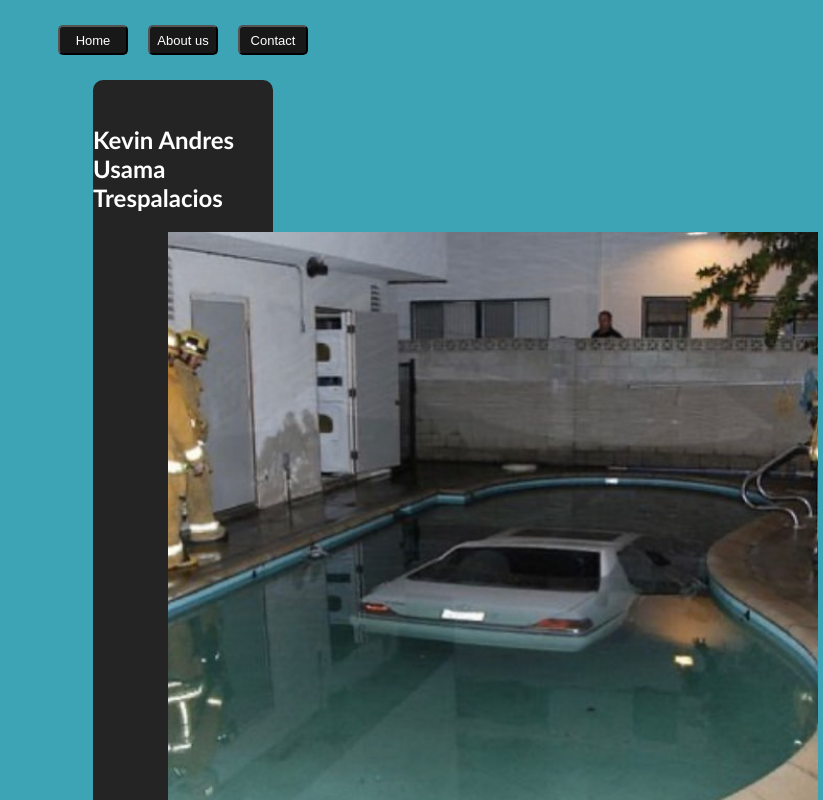
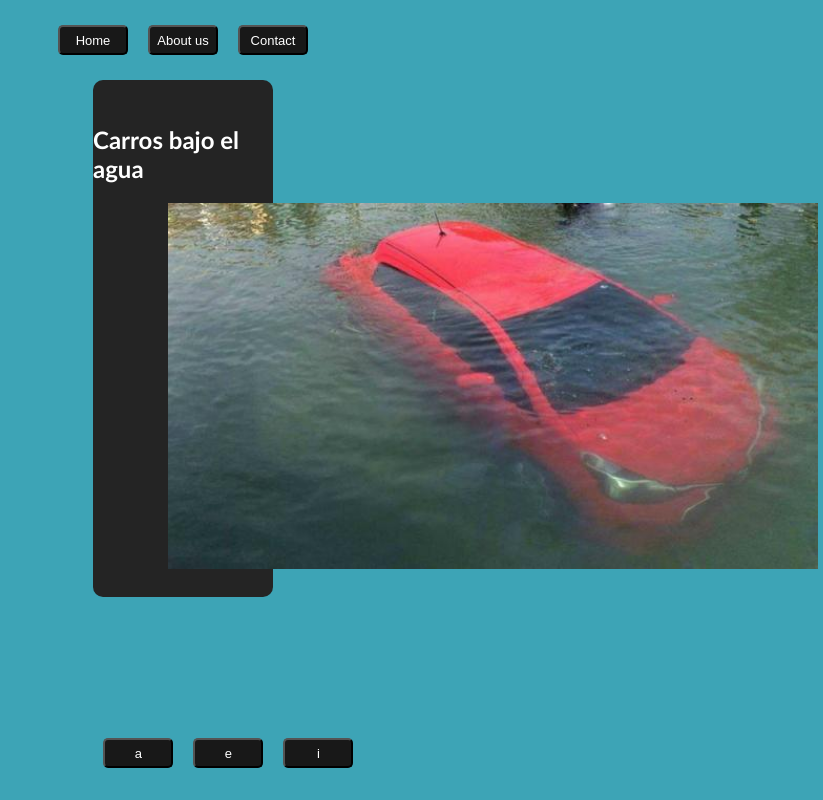
Before and after one commit to kevinA2208/AppReact, a React (Create React App) app: page /AboutUs in a window 1280 px wide. Shown: the top 800 px of the page, without its empty margins (457-1280 px from the left). Built offline with nearby package versions, Linux system fonts and the light colour scheme.

Commit message:
App react

```diff
--- a/package.json
+++ b/package.json
@@ -8,6 +8,8 @@
     "@testing-library/user-event": "^13.5.0",
     "react": "^17.0.2",
     "react-dom": "^17.0.2",
+    "react-router": "^6.2.1",
+    "react-router-dom": "^6.2.1",
     "react-scripts": "^5.0.0",
     "web-vitals": "^2.1.4"
   },
--- a/src/App.css
+++ b/src/App.css
@@ -25,13 +25,34 @@ body{
     border-radius: 10px;
 }
 
+.aboutUsDiv{
+    display: flex;
+    justify-content: center;
+    padding-top: 25px;
+    padding-bottom: 25px;
+    margin-left: 550px;
+    margin-right: 550px;
+    background-color: rgb(36, 36, 36);
+    flex-direction: column;
+    border-radius: 10px;
+}
+
 .footerDiv{
     display: flex;
     justify-content: center;
     padding-top: 25px;
+    position: absolute;
+    bottom:4%;
+    left: 43%;
 }
 
 #name{
+    display: flex;
+    justify-content: center;
+    color: white;
+}
+
+#info{
     display: flex;
     justify-content: center;
     color: white;
@@ -46,6 +67,15 @@ body{
     filter: contrast(200%)
 }
 
+#imagen2{
+    width: 650px;
+    padding-left: 75px;
+}
+
+#imagen2:hover{
+    filter: grayscale(100%)
+}
+
 #buttons{
     background-color: rgb(24, 24, 24);
     color: white;
--- a/src/App.js
+++ b/src/App.js
@@ -1,10 +1,23 @@
 import './App.css';
-import { Body } from './components/pages/Body/Body';
+import { Home } from './components/pages/Home/Home';
+import { AboutUsMain } from './components/layouts/AboutUs/AboutUsMain';
+import {
+  BrowserRouter,
+  Routes,
+  Route
+} from "react-router-dom";
+
 
 
 function App() {
   return (
-    <Body/>
+    <BrowserRouter>
+      <Routes>
+        <Route path="/" element={<Home/>}/>
+        <Route path="/AboutUs" element={<AboutUsMain/>}/>
+      </Routes>
+    </BrowserRouter>
+
   );
 }
 
--- /dev/null
+++ b/src/components/UI/ImagenMain/Imagen2.jsx
@@ -0,0 +1,10 @@
+import React from 'react'
+import imagen2 from '../../../assets/images/imagen2.jpg'
+
+export const Imagen2 = () => {
+  return (
+    <div>
+        <img id="imagen2" src={imagen2} alt="img2"></img>
+    </div>
+  )
+}
--- /dev/null
+++ b/src/components/layouts/AboutUs/AboutUsMain.jsx
@@ -0,0 +1,19 @@
+import React from 'react'
+import { Imagen2 } from '../../UI/ImagenMain/Imagen2'
+import { Footer } from '../Footer/Footer'
+import { Header } from '../Header/Header'
+
+
+export const AboutUsMain = () => {
+  return (
+    <div>
+        <Header/>
+                <div className="aboutUsDiv">
+                <h2 id='info'>Carros bajo el agua</h2>
+                <Imagen2/>
+            </div>
+        <Footer/>
+    </div>
+
+  )
+}
--- a/src/components/layouts/Footer/Footer.jsx
+++ b/src/components/layouts/Footer/Footer.jsx
@@ -4,7 +4,7 @@ import { Botones } from '../../UI/Botones/Botones'
 export const Footer = () => {
   return (
     <div className='footerDiv'>
-        <Botones link="https://youtube.com/" butMensaje="a"/>
+        <Botones butMensaje="a"/>
         <Botones butMensaje="e"/>
         <Botones butMensaje="i"/>
     </div>
--- a/src/components/layouts/Header/Header.jsx
+++ b/src/components/layouts/Header/Header.jsx
@@ -1,11 +1,12 @@
 import React from 'react'
+import { NavLink } from 'react-router-dom'
 import { Botones } from '../../UI/Botones/Botones'
 
 export const Header = () => {
   return (
     <div className='headerDiv'>
-        <Botones butMensaje="Home"/>
-        <Botones butMensaje="About us"/>
+      <NavLink to="/"> <Botones butMensaje="Home"/></NavLink>
+      <NavLink to="/AboutUs"><Botones butMensaje="About us"/></NavLink>
         <Botones butMensaje="Contact"/>
     </div>
 
--- a/src/components/pages/Body/Body.jsx
+++ b/src/components/pages/AboutUsPage/AboutUs.jsx
@@ -1,16 +1,15 @@
 import React from 'react'
+import { AboutUsMain } from '../../layouts/AboutUs/AboutUsMain'
 import { Footer } from '../../layouts/Footer/Footer'
 import { Header } from '../../layouts/Header/Header'
-import { Main } from '../../layouts/Main/Main'
 
 
-export const Body = () => {
+export const AboutUs = () => {
   return (
     <div>
         <Header/>
-        <Main/>
+        <AboutUsMain/>
         <Footer/>
     </div>
-
   )
 }
--- /dev/null
+++ b/src/components/pages/Home/Home.jsx
@@ -0,0 +1,16 @@
+import React from 'react'
+import { Footer } from '../../layouts/Footer/Footer'
+import { Header } from '../../layouts/Header/Header'
+import { Main } from '../../layouts/Main/Main'
+
+
+export const Home = () => {
+  return (
+    <div>
+        <Header/>
+        <Main/>
+        <Footer/>
+    </div>
+
+  )
+}
```
Also changed, not shown: src/assets/images/imagen2.jpg (added), 1 other file (tests, documents, lock files or other folders).
